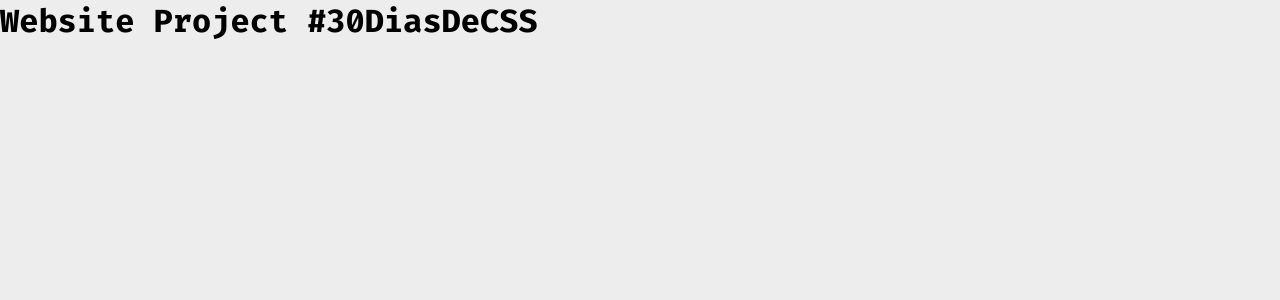
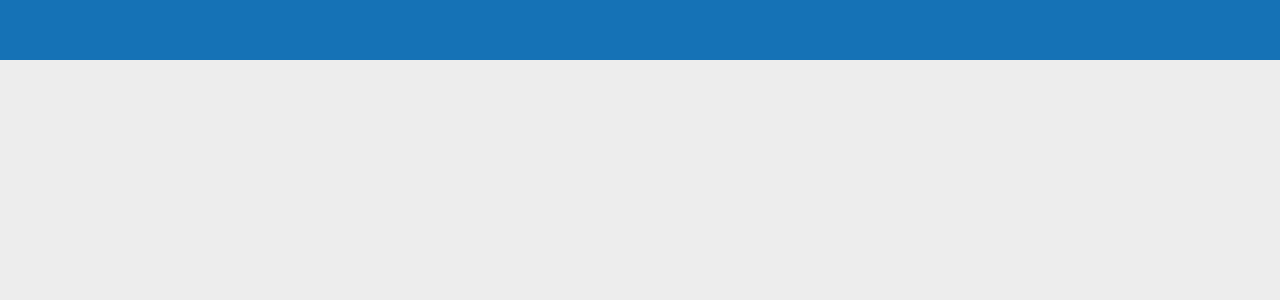
Before and after one commit to ThesllaDev/30DiasDeCSS-SASS, a React (Vite) app: page / in a window 1280 px wide. Shown: the top 300 px of the page. Built offline with nearby package versions, Linux system fonts and the light colour scheme.

Commit message:
💄 Feat: add navbar components and styles

```diff
--- a/src/App.jsx
+++ b/src/App.jsx
@@ -1,9 +1,10 @@
 import "./App.css";
+import { NavBar } from "./assets/components/layout/NavBar";
 
 function App() {
 	return (
 		<div className="App">
-			<h1>Website Project #30DiasDeCSS</h1>
+			<NavBar />
 		</div>
 	);
 }
--- /dev/null
+++ b/src/assets/components/layout/NavBar.jsx
@@ -0,0 +1,16 @@
+import "../../styles/layout/NavBar.css";
+
+export const NavBar = () => {
+	return (
+		<nav className="navbar">
+			<ul className="navbar__list">
+				<li className="navbar__item">
+					{/* <LinkButton url="#about" text="Sobre" /> */}
+				</li>
+				<li className="navbar__item">
+					{/* <LinkButton url="#projects" text="Projetos" /> */}
+				</li>
+			</ul>
+		</nav>
+	);
+};
--- /dev/null
+++ b/src/assets/styles/layout/NavBar.css
@@ -0,0 +1,18 @@
+.navbar {
+  background-color: #1572b6;
+  width: 100%;
+}
+.navbar__list {
+  align-items: center;
+  display: flex;
+  flex-direction: row;
+  justify-content: center;
+  padding: 0.9375rem;
+}
+.navbar__item {
+  margin: 0.9375rem;
+}
+.navbar .link-button {
+  color: #e9e9e9;
+  border-color: #e9e9e9;
+}
--- /dev/null
+++ b/src/assets/styles/layout/NavBar.scss
@@ -0,0 +1,21 @@
+@use "../abstracts/variables" as var;
+@use "../abstracts/mixins" as mix;
+
+.navbar {
+	background-color: var.$blue-primary-color;
+	width: 100%;
+
+	&__list {
+		@include mix.flex-position(row);
+		padding: var.$gap-small;
+	}
+
+	&__item {
+		margin: var.$gap-small;
+	}
+
+	.link-button {
+		color: #e9e9e9;
+		border-color: #e9e9e9;
+	}
+}
```
